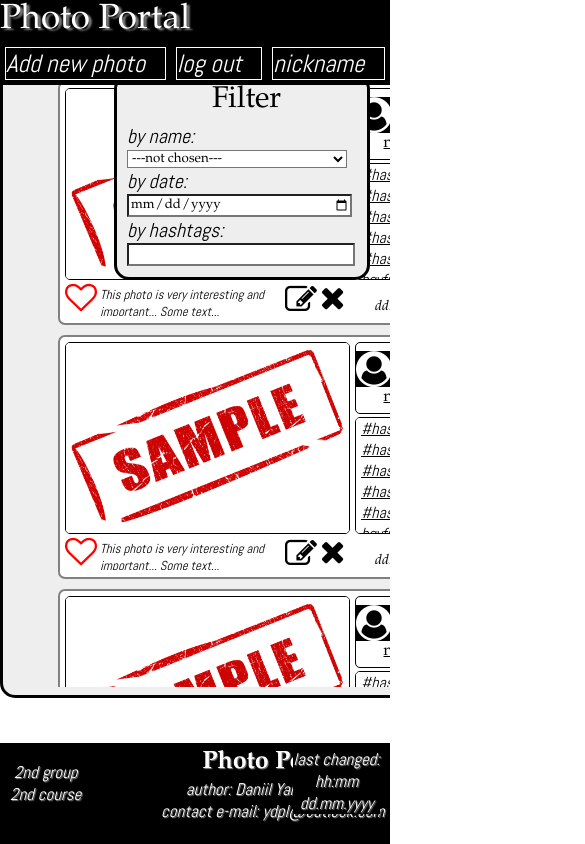
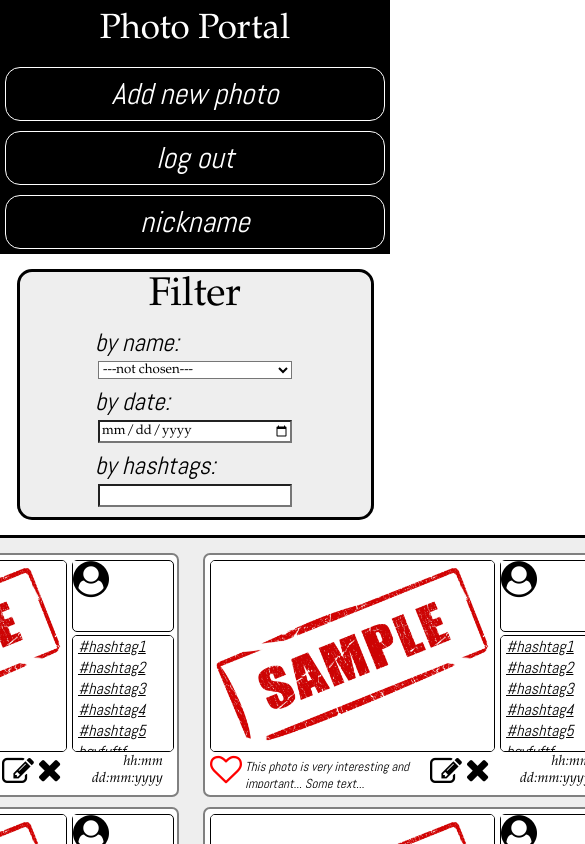
Before and after one commit to ypldan/Student-Practice, a plain HTML site: page UI/index.html in a window 390 px wide. Shown: the top 844 px of the page, 585 px wide, since content can reach past the window. Drawn offline with Linux system fonts and the light colour scheme; a web font is replaced by a local one.

Commit message:
changed header, footer, filter to be responsive

```diff
--- a/UI/index.html
+++ b/UI/index.html
@@ -17,7 +17,6 @@
 <script src="functions.js"></script>
 <script src="dom.js"></script>
 <script>
-    const Dasha=true;
     console.log("Testing function \'getPhotoPosts(id)\'");
     console.log(MyPortal.getPhotoPost('2'));
     console.log(MyPortal.getPhotoPost('21'));
@@ -78,6 +77,30 @@
     </div>
 </header>
 <main id="main">
+    <div id="filter">
+        <div class="filter-header">
+            Filter
+        </div>
+        <div class="filter-content">
+            <div class="input-panel">
+                <p>by name:</p>
+                <select title="name-input">
+                    <option>---not chosen---</option>
+                    <option>Daniil</option>
+                    <option>Albert Einstein</option>
+                    <option>Mickie Mouse</option>
+                </select>
+            </div>
+            <div class="input-panel">
+                <p>by date:</p>
+                <input type="date" title="date-input">
+            </div>
+            <div class="input-panel">
+                <p>by hashtags:</p>
+                <input title="hashtag-input">
+            </div>
+        </div>
+    </div>
     <div class="photo-posts">
         <div class="scroll">
             <div class="hey">
@@ -335,25 +358,11 @@
             </div>
         </div>
     </div>
-    <div class="filter">
-        <p class="name-filter">Filter</p>
-        <p class="info">by name:</p>
-        <select class="filter-box by-name">
-            <option>---not chosen---</option>
-            <option>Daniil</option>
-            <option>Albert Einstein</option>
-            <option>Mickie Mouse</option>
-        </select>
-        <p class="info">by date:</p>
-        <input type="date" class="filter-box by-date">
-        <p class="info">by hashtags:</p>
-        <input class="filter-box by-hashtags">
-    </div>
 </main>
 <footer id="footer">
-    <div class="group-course footer-elements">2nd group<br>2nd course</div>
-    <div class="author footer-elements"><h1>Photo Portal</h1>author: Daniil Yarmalkevich<br>contact e-mail: ydpl@outlook.com</div>
-    <div class="last-changed footer-elements">last changed:<br>hh:mm<br>dd.mm.yyyy</div>
+    <div class="footer-elements">2nd group<br>2nd course</div>
+    <div class="footer-elements center-info"><h1>Photo Portal</h1>author: Daniil Yarmalkevich<br>contact e-mail: ydpl@outlook.com</div>
+    <div class="footer-elements">last changed:<br>hh:mm<br>dd.mm.yyyy</div>
 </footer>
 <script>
     //myDOM.setUserConfiguration();
--- a/UI/styles.css
+++ b/UI/styles.css
@@ -11,156 +11,59 @@
     font-size: 35px;
     color: white;
     width: 100%;
-    position: fixed;
-    z-index: 1;
-    /*height: 7%;*/
-    display: inline-flex;
-    justify-content: space-between;
+    display: flex;
     flex-wrap: wrap;
 }
 
 #left-header {
-    display: inline-flex;
-    flex-wrap: wrap;
-    flex-grow: 12;
-    background: black;
-    text-shadow: 3px 2px 2px gray;
+    background: inherit;
+    display: flex;
+    flex-direction: column;
+    justify-content: center;
+}
+
+#left-header a {
+    background: inherit;
+    color: inherit;
+    text-decoration: none;
+    margin: 10px;
 }
 
 #right-header {
-    display: inline-flex;
-    flex-wrap: wrap;
+    background: inherit;
     flex-grow: 1;
-    justify-content: space-between;
-    background: black;
+    display: flex;
+    justify-content: flex-end;
+}
+
+.new-button {
+    background: inherit;
+    border: 1px solid white;
+    border-radius: 15px;
+    margin: 5px;
+    display: flex;
+    justify-content: center;
 }
 
 .new-button a {
-    font-size: 25px;
-    font-weight: normal;
-    font-family: "Abel", Arial;
+    background: inherit;
+    color: inherit;
+    font-size: 30px;
+    font-family: Abel, Verdana;
+    text-decoration: none;
     font-style: italic;
-    text-decoration: none;
-    text-align: center;
-    color: white;
-    background: black;
+    margin: 7px;
 }
-
-#left-header a {
-    background: black;
-    color: white;
-    text-decoration: none;
-    text-align: center;
-    border-left: 5px white;
-    border-right: 5px white;
-}
-
-.new-button {
-    display: flex;
-    flex-grow: 1;
-    align-content: center;
-    align-items: center;
-    border: 1px solid white;
-    margin: 5px;
-    background: black;
-}
-
-.fa-area-chart {
-    /*position: absolute;
-    left: 20px;*/
-}
-
-.header-link {
-    background: black;
-    text-decoration: none;
-    color: white;
-    margin-left: 80px;
-}
-
-#buttons a,i {
-    font-size: 25px;
-    font-weight: normal;
-    font-family: "Abel", Arial;
-    font-style: italic;
-    background: black;
-    text-decoration: none;
-    color: white;
-    position: absolute;
-    top: 8px;
-}
-
-.header-button-add {
-    right: 255px;
-
-}
-
-.header-button-logout {
-    right: 175px;
-}
-
-.header-button-nickname {
-    position: absolute;
-    right: 70px;
-    border-left: 4px white;
-}
-
-.header-button:hover {
-    color: #eee;
-    text-shadow: 1px 2px 1px white;
-}
-
-.fa-user-circle {
-    /*position: absolute;
-    top: 5px;
-    right: 10px;*/
-}
-
-.vertical-line0 {
-    border-left: 1px solid gray;
-    height: 39px;
-    position: absolute;
-    top: 5px;
-    right: 400px;
-}
-
-.vertical-line1 {
-    border-left: 1px solid gray;
-    height: 39px;
-    position: absolute;
-    top: 5px;
-    right: 245px;
-}
-
-.vertical-line2 {
-    border-left: 1px solid gray;
-    height: 39px;
-    position: absolute;
-    top: 5px;
-    right: 165px;
-}
-
-.vertical-line3 {
-    border-left: 1px solid gray;
-    height: 39px;
-    position: absolute;
-    top: 5px;
-    right: 60px;
-}
-
 /*footer!!!*/
 
 #footer {
     background: black;
-    text-shadow: 3px 2px 2px gray;
     font-size: 40px;
     color: white;
-    display: inline-block;
     width: 100%;
-    position: fixed;
-    left: 0px;
-    right: 0px;
-    bottom: 0px;
-    height: 12%;
+    display: flex;
+    justify-content: space-between;
+    flex-wrap: wrap;
 }
 
 .footer-elements {
@@ -170,50 +73,88 @@
     font-size: 17px;
     font-family: Abel, Arial;
     font-style: italic;
-    display: inline-block;
+    display: flex;
+    flex-direction: column;
+    justify-content: center;
     text-align: center;
+    margin: 5px;
 }
 
-.group-course {
-    position: absolute;
-    left: 5px;
-    top: 13px;
+.center-info {
+    flex-grow: 1;
 }
 
 .footer-elements h1 {
     background: black;
     font-style: normal;
     font-size: 25px;
-}
-
-.author {
-    position: absolute;
-    left: 40%;
-}
-
-.last-changed {
-    position: absolute;
-    right: 5px;
+    display: flex;
+    justify-content: center;
+    flex-direction: column;
+    text-align: center;
 }
 
 /*main!!!*/
 
 #main {
-    position: absolute;
-    top: 7%;
-    overflow: auto;
-    height: 81%;
-    width: 100%;
+    display: flex;
+    flex-direction: column;
 }
+
+/*filter!!!*/
+
+#filter {
+    background: #eee;
+    border: 3px solid black;
+    border-radius: 15px;
+    margin: 15px;
+    width: 500px;
+    display: flex;
+    flex-direction: column;
+    align-self: center;
+}
+
+.filter-header {
+    align-self: center;
+    background: #eee;
+    font-size: 40px;
+}
+
+.filter-content {
+    background: #eee;
+    display: flex;
+    margin: 5px;
+}
+
+.input-panel {
+    align-self: center;
+    background: #eee;
+    display: flex;
+    flex-direction: column;
+    margin: 2px;
+    width: 200px;
+}
+
+.input-panel p {
+    background: #eee;
+    font-family: "Abel", "Book Antiqua", Verdana;
+    font-style: italic;
+    font-size: 25px;
+    align-self: flex-start;
+}
+
+.input-panel input, select {
+    margin: 3px;
+}
+
+/*photo-posts!!!*/
 
 .photo-posts {
     background: #eee;
-    margin: 1% auto;
-    width: 950px;
-    height: 92%;
+    width: 1000px;
     border: 3px solid black;
     border-radius: 15px;
-    position: relative;
+    align-self: center;
 }
 
 .scroll {
@@ -294,7 +235,6 @@
 .user i {
     font-size: 36px;
 }
-
 
 .hashtags {
     position: absolute;
@@ -380,34 +320,32 @@
     color: black;
 }
 
-.filter {
-    position: absolute;
-    top: 15px;
-    right: 20px;
-    width: 250px;
-    height: 200px;
-    background: #eee;
-    border: 3px solid black;
-    border-radius: 15px;
+@media (max-width: 660px) {
+    #right-header {
+        flex-direction: column;
     }
 
-.info {
-    background: #eeeeee;
-    margin-left: 10px;
-    font-style: italic;
-    font-size: 20px;
-    font-family: "Abel", Arial;
-    width: 100px;
+    #left-header {
+        flex-direction: row;
     }
 
-.name-filter {
-    margin: 5px auto;
-    background: #eeeeee;
-    font-size: 30px;
-    width: 60px;
+    #header {
+        flex-direction: column;
     }
 
-.filter-box {
-    margin-left: 10px;
-    width: 220px;
+    #footer {
+        flex-direction: column;
     }
+
+    .footer-elements {
+        border-bottom: 1px solid white;
+    }
+
+    #filter {
+        width: 90%;
+    }
+
+    .filter-content {
+        flex-direction: column;
+    }
+}
```
Lines whose indentation alone changed are shown as unchanged.
